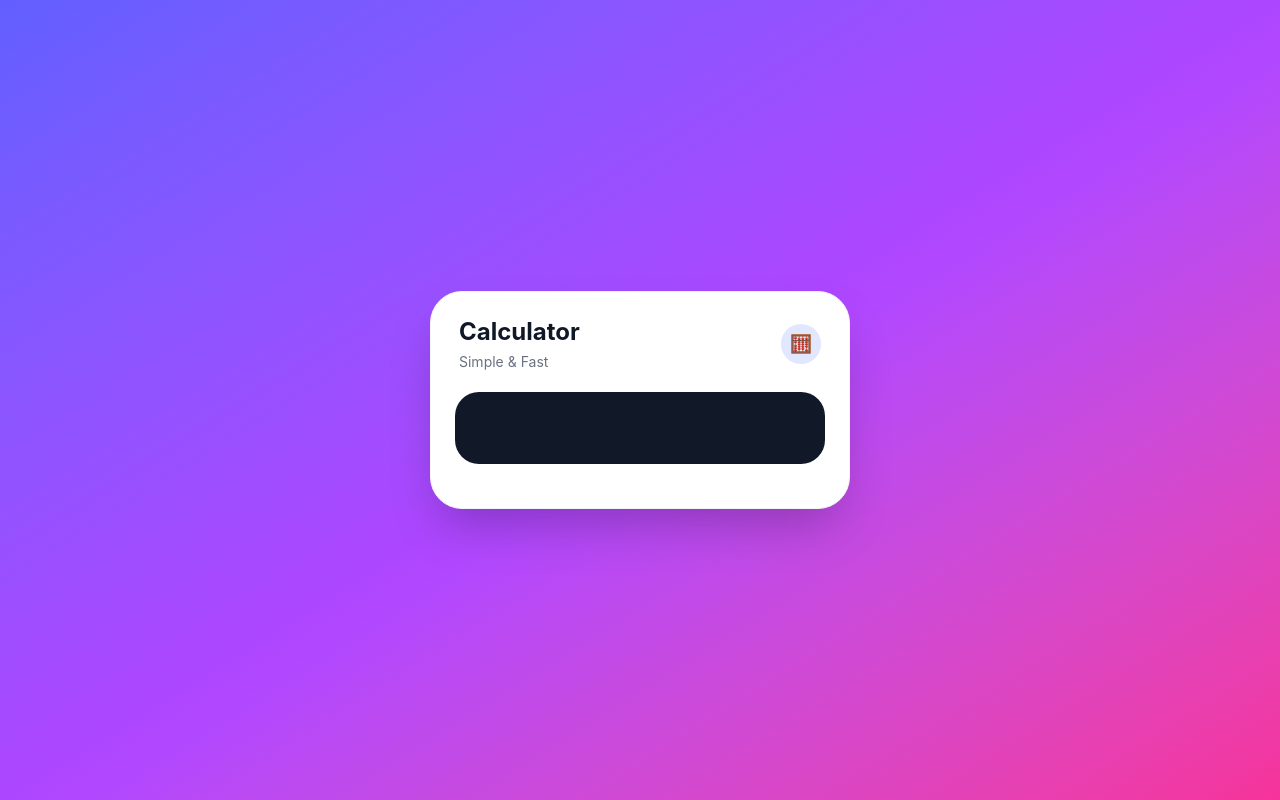
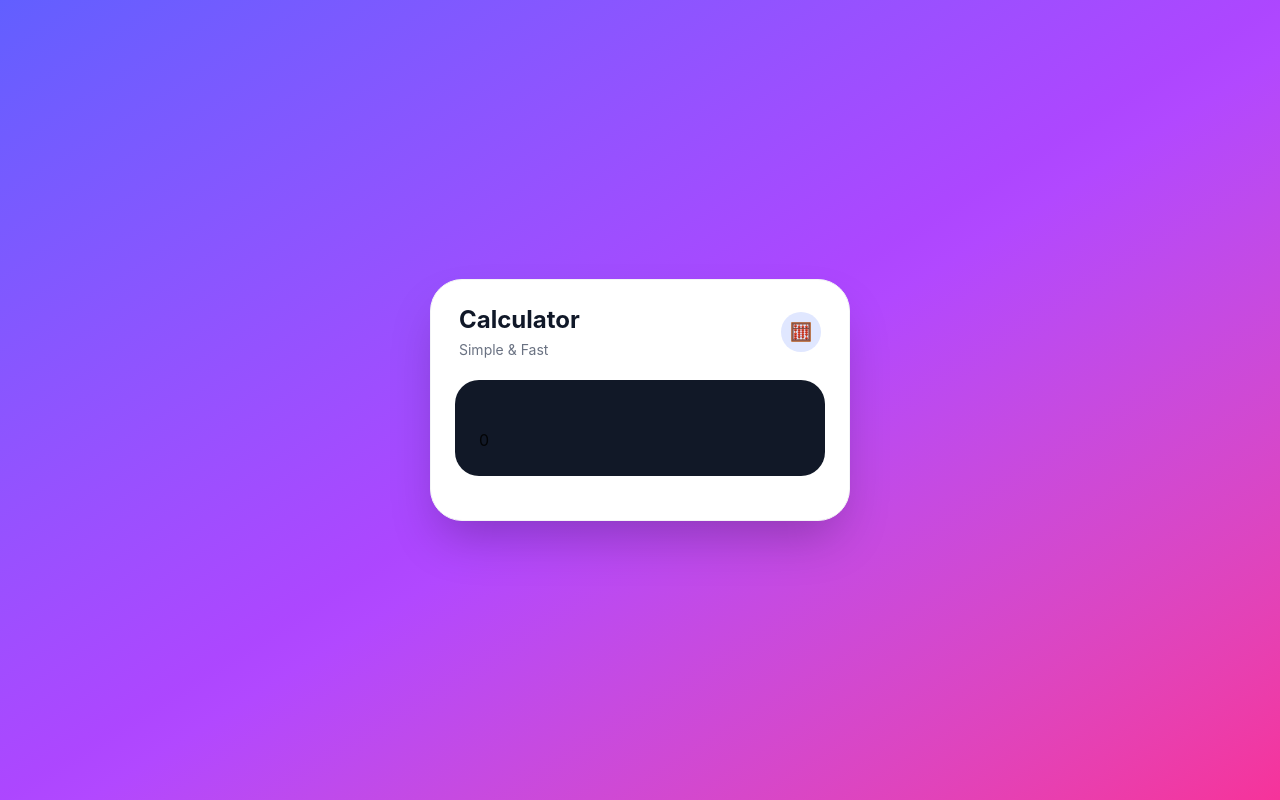
Before and after one commit to deep-coder1/Calculator-App, a React (Vite) app: page / in a window 1280 px wide. Built offline with nearby package versions, Linux system fonts and the light colour scheme.

Commit message:
Add value in current value under div

```diff
--- a/src/components/CalculatorDisplay.jsx
+++ b/src/components/CalculatorDisplay.jsx
@@ -24,7 +24,7 @@ const CalculatorDisplay = ({ display, firstNumber, operator }) => {
       <div
 
       >
-
+        {display}
       </div>
     </Paper>
   );
```
